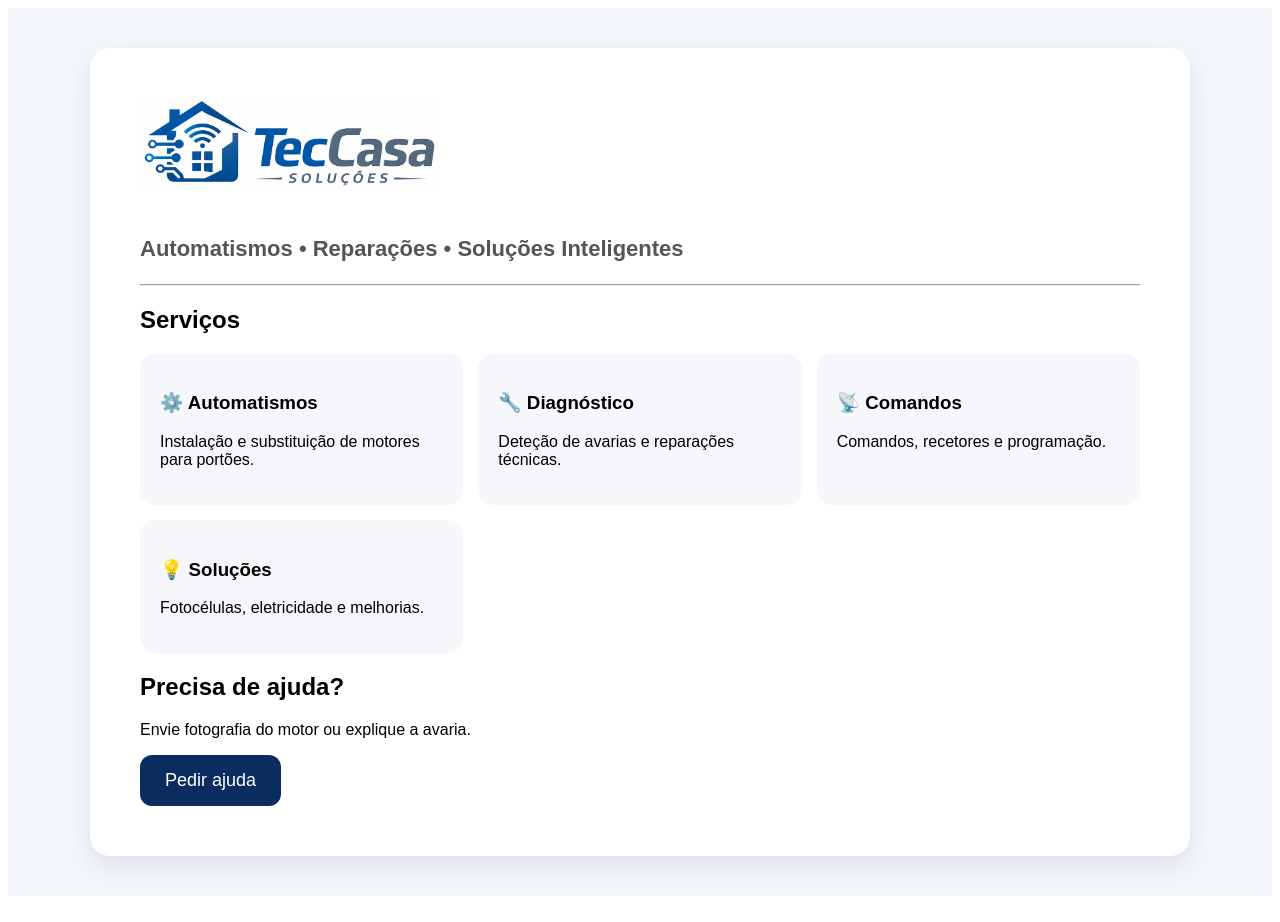
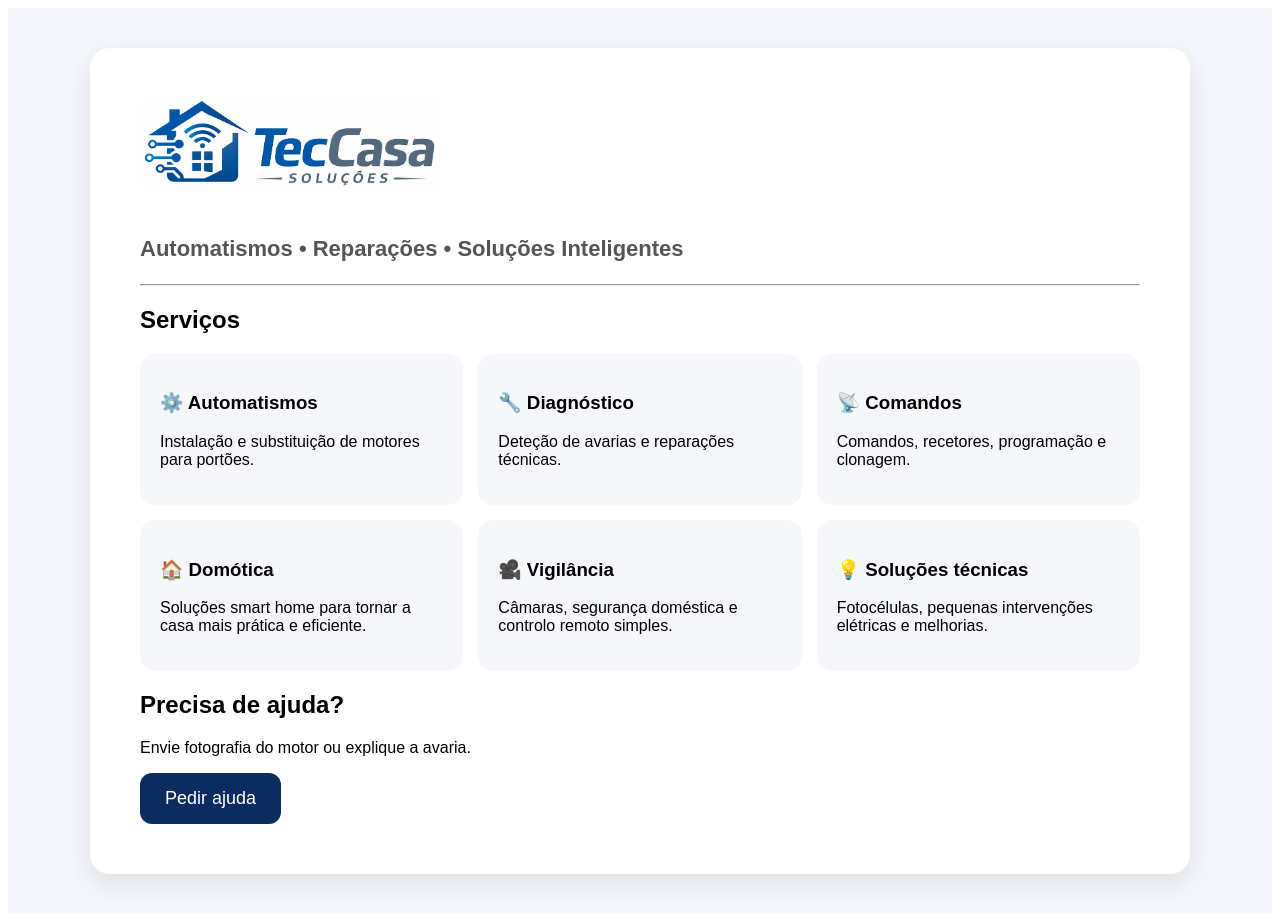
Before and after one commit to andrecorreiaauto-bit/teccasa-site, a Next.js app: page / in a window 1280 px wide. Built offline with nearby package versions, Linux system fonts and the light colour scheme.

Commit message:
Update index.js

```diff
--- a/pages/index.js
+++ b/pages/index.js
@@ -43,40 +43,34 @@ gap:"15px",
 marginTop:"20px"
 }}>
 
-<div style={{
-padding:"20px",
-background:"#f5f7fb",
-borderRadius:"15px"
-}}>
+<div style={{padding:"20px",background:"#f5f7fb",borderRadius:"15px"}}>
 <h3>⚙️ Automatismos</h3>
 <p>Instalação e substituição de motores para portões.</p>
 </div>
 
-<div style={{
-padding:"20px",
-background:"#f5f7fb",
-borderRadius:"15px"
-}}>
+<div style={{padding:"20px",background:"#f5f7fb",borderRadius:"15px"}}>
 <h3>🔧 Diagnóstico</h3>
 <p>Deteção de avarias e reparações técnicas.</p>
 </div>
 
-<div style={{
-padding:"20px",
-background:"#f5f7fb",
-borderRadius:"15px"
-}}>
+<div style={{padding:"20px",background:"#f5f7fb",borderRadius:"15px"}}>
 <h3>📡 Comandos</h3>
-<p>Comandos, recetores e programação.</p>
+<p>Comandos, recetores, programação e clonagem.</p>
 </div>
 
-<div style={{
-padding:"20px",
-background:"#f5f7fb",
-borderRadius:"15px"
-}}>
-<h3>💡 Soluções</h3>
-<p>Fotocélulas, eletricidade e melhorias.</p>
+<div style={{padding:"20px",background:"#f5f7fb",borderRadius:"15px"}}>
+<h3>🏠 Domótica</h3>
+<p>Soluções smart home para tornar a casa mais prática e eficiente.</p>
+</div>
+
+<div style={{padding:"20px",background:"#f5f7fb",borderRadius:"15px"}}>
+<h3>🎥 Vigilância</h3>
+<p>Câmaras, segurança doméstica e controlo remoto simples.</p>
+</div>
+
+<div style={{padding:"20px",background:"#f5f7fb",borderRadius:"15px"}}>
+<h3>💡 Soluções técnicas</h3>
+<p>Fotocélulas, pequenas intervenções elétricas e melhorias.</p>
 </div>
 
 </div>
```
